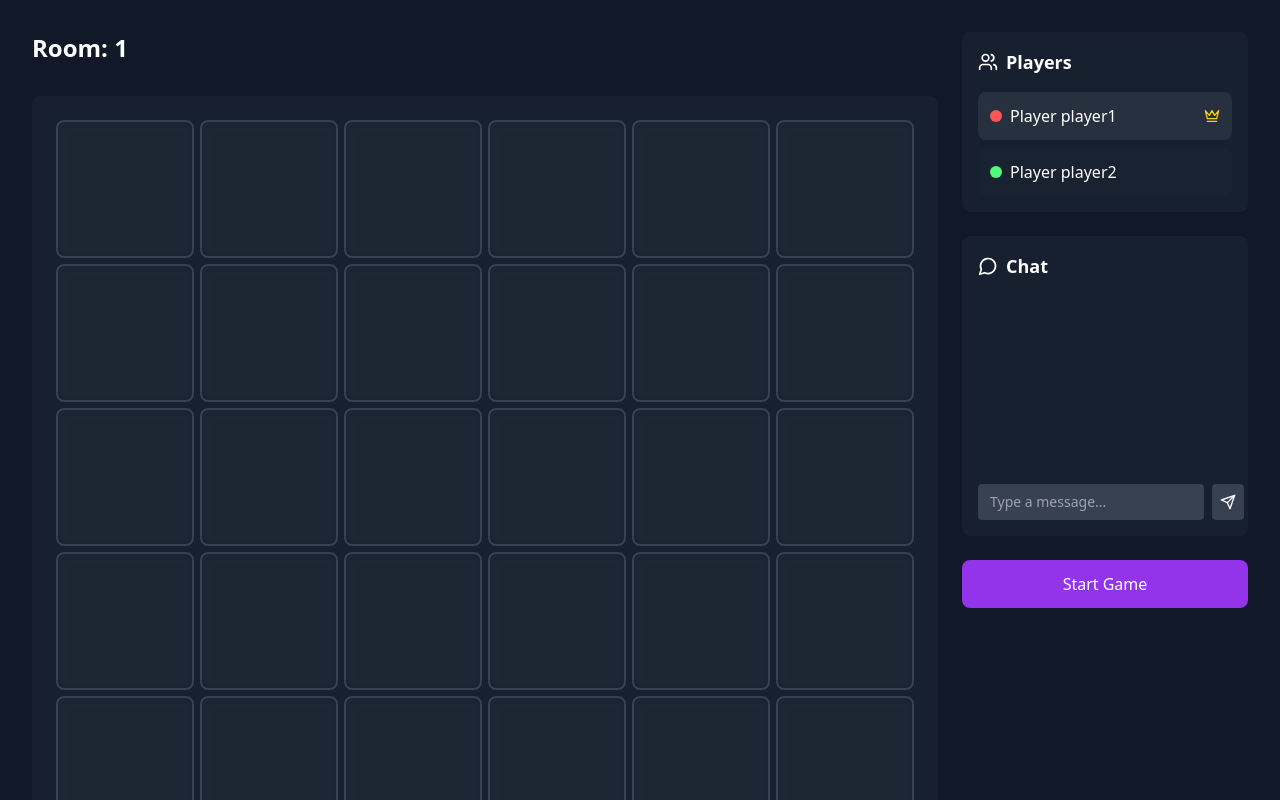
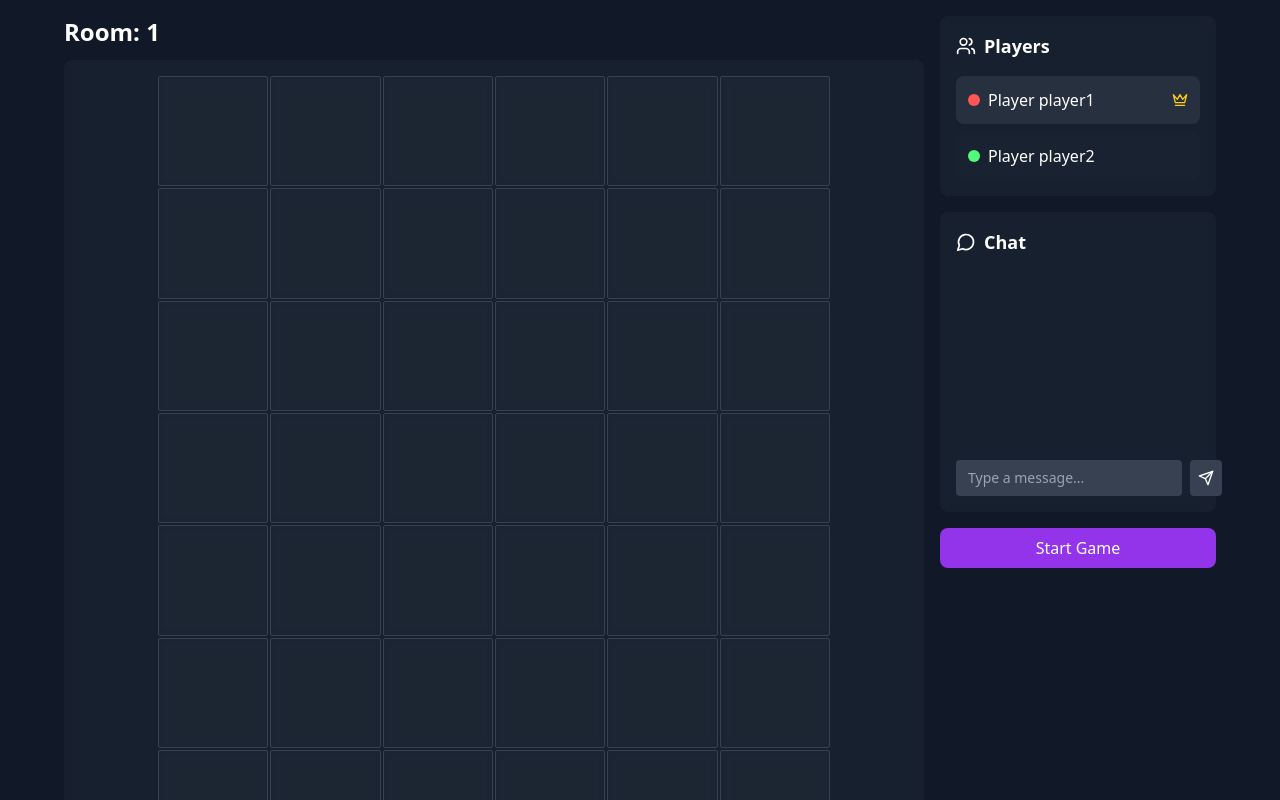
Before and after one commit to zengarv/Chain-Reaction, a React (Vite) app: page /room/1 in a window 1280 px wide. Shown: the top 800 px of the page. Built offline with nearby package versions, Linux system fonts and the light colour scheme.

Commit message:
Broken down into more components

```diff
--- /dev/null
+++ b/src/components/Cell.tsx
@@ -0,0 +1,85 @@
+import React from 'react';
+import { motion, AnimatePresence } from 'framer-motion';
+import Orb from './Orb';
+
+interface CellProps {
+  rowIndex: number;
+  colIndex: number;
+  cell: {
+    orbs: number;
+    playerId: string | null;
+  };
+  criticalMass: number;
+  playerColors: Record<string, string>;
+  onCellClick: (row: number, col: number) => void;
+}
+
+const Cell: React.FC<CellProps> = ({
+  rowIndex,
+  colIndex,
+  cell,
+  criticalMass,
+  playerColors,
+  onCellClick,
+}) => {
+  const isUnstable = cell.orbs === criticalMass - 1;
+
+  const cellVariants = {
+    initial: {
+      scale: 1,
+      rotate: 0,
+    },
+    explode: {
+      scale: [1, 1.2, 0.8, 1],
+      rotate: [0, 10, -10, 0],
+      transition: {
+        duration: 0.5,
+        ease: "easeInOut",
+        times: [0, 0.2, 0.5, 1],
+      }
+    }
+  };
+
+  return (
+    <motion.div
+      key={`${rowIndex}-${colIndex}`}
+      className="aspect-square border border-gray-700 rounded-sm bg-gray-800/50
+                 backdrop-blur-sm hover:bg-gray-700/50 cursor-pointer overflow-hidden
+                 transition-colors duration-200"
+      initial="initial"
+      variants={cellVariants}
+      animate={cell.orbs >= criticalMass ? "explode" : "initial"}
+      whileHover={{ scale: 1.05 }}
+      whileTap={{ scale: 0.95 }}
+      onClick={() => onCellClick(rowIndex, colIndex)}
+      layout
+    >
+      <AnimatePresence mode="wait">
+        {cell.orbs > 0 && (
+          <motion.div
+            key={`orb-${cell.orbs}-${cell.playerId}`}
+            initial={{ scale: 0.5, opacity: 0 }}
+            animate={{ scale: 1, opacity: 1 }}
+            exit={{
+              scale: 1.5,
+              opacity: 0,
+              transition: {
+                duration: 0.3,
+                ease: "easeOut"
+              }
+            }}
+            className="w-full h-full flex items-center justify-center"
+          >
+            <Orb
+              color={playerColors[cell.playerId!]}
+              count={cell.orbs}
+              isUnstable={isUnstable}
+            />
+          </motion.div>
+        )}
+      </AnimatePresence>
+    </motion.div>
+  );
+};
+
+export default Cell;
--- a/src/components/GameBoard.tsx
+++ b/src/components/GameBoard.tsx
@@ -1,10 +1,9 @@
 import React from 'react';
-import { motion, AnimatePresence } from 'framer-motion';
-import Orb from './Orb';
-import { Cell } from '../types/game';
+import { Cell as CellType } from '../types/game';
+import Cell from './Cell';
 
 interface GameBoardProps {
-  board: Cell[][];
+  board: CellType[][];
   currentPlayer: string;
   onCellClick: (row: number, col: number) => void;
   playerColors: Record<string, string>;
@@ -16,84 +15,33 @@ const GameBoard: React.FC<GameBoardProps> = ({
   onCellClick,
   playerColors,
 }) => {
-  const getCriticalMass = (row: number, col: number) => {
-    const isCorner =
-      (row === 0 && col === 0) ||
-      (row === 0 && col === board[0].length - 1) ||
-      (row === board.length - 1 && col === 0) ||
-      (row === board.length - 1 && col === board[0].length - 1);
-    const isEdge =
-      row === 0 || col === 0 || row === board.length - 1 || col === board[0].length - 1;
-
+  const getCriticalMass = (row: number, col: number): number => {
+    const isCorner = (row === 0 || row === board.length - 1) &&
+                    (col === 0 || col === board[0].length - 1);
+    const isEdge = row === 0 || col === 0 ||
+                   row === board.length - 1 || col === board[0].length - 1;
     return isCorner ? 2 : isEdge ? 3 : 4;
   };
 
-  const cellVariants = {
-    initial: {
-      scale: 1,
-      rotate: 0,
-    },
-    explode: {
-      scale: [1, 1.2, 0.8, 1],
-      rotate: [0, 10, -10, 0],
-      transition: {
-        duration: 0.5,
-        ease: "easeInOut",
-        times: [0, 0.2, 0.5, 1],
-      }
-    }
-  };
-
   return (
-    <div className="grid gap-1.5" style={{
-      gridTemplateColumns: `repeat(${board[0].length}, minmax(0, 1fr))`,
-    }}>
+    <div
+      className="grid gap-0.5"
+      style={{
+        gridTemplateColumns: `repeat(${board[0].length}, minmax(0, 1fr))`,
+      }}
+    >
       {board.map((row, rowIndex) =>
-        row.map((cell, colIndex) => {
-          const criticalMass = getCriticalMass(rowIndex, colIndex);
-          const isUnstable = cell.orbs === criticalMass - 1;
-
-          return (
-            <motion.div
-              key={`${rowIndex}-${colIndex}`}
-              className="aspect-square border-2 border-gray-700 rounded-lg bg-gray-800/50
-                       backdrop-blur-sm hover:bg-gray-700/50 cursor-pointer overflow-hidden
-                       transition-colors duration-200"
-              initial="initial"
-              variants={cellVariants}
-              animate={cell.orbs >= criticalMass ? "explode" : "initial"}
-              whileHover={{ scale: 1.05 }}
-              whileTap={{ scale: 0.95 }}
-              onClick={() => onCellClick(rowIndex, colIndex)}
-              layout
-            >
-              <AnimatePresence mode="wait">
-                {cell.orbs > 0 && (
-                  <motion.div
-                    key={`orb-${cell.orbs}-${cell.playerId}`}
-                    initial={{ scale: 0.5, opacity: 0 }}
-                    animate={{ scale: 1, opacity: 1 }}
-                    exit={{
-                      scale: 1.5,
-                      opacity: 0,
-                      transition: {
-                        duration: 0.3,
-                        ease: "easeOut"
-                      }
-                    }}
-                    className="w-full h-full"
-                  >
-                    <Orb
-                      color={playerColors[cell.playerId!]}
-                      count={cell.orbs}
-                      isUnstable={isUnstable}
-                    />
-                  </motion.div>
-                )}
-              </AnimatePresence>
-            </motion.div>
-          );
-        })
+        row.map((cell, colIndex) => (
+          <Cell
+            key={`${rowIndex}-${colIndex}`}
+            rowIndex={rowIndex}
+            colIndex={colIndex}
+            cell={cell}
+            criticalMass={getCriticalMass(rowIndex, colIndex)}
+            playerColors={playerColors}
+            onCellClick={onCellClick}
+          />
+        ))
       )}
     </div>
   );
--- a/src/components/GameRoom.tsx
+++ b/src/components/GameRoom.tsx
@@ -12,6 +12,7 @@ const DEFAULT_SETTINGS: GameSettings = {
 };
 
 const GameRoom: React.FC = () => {
+
   const { roomId } = useParams();
   const location = useLocation();
   const [board, setBoard] = useState<Cell[][]>([]);
@@ -144,25 +145,27 @@ const GameRoom: React.FC = () => {
   }
 
   return (
-    <div className="min-h-screen bg-gray-900 p-8">
-      <div className="max-w-7xl mx-auto grid grid-cols-4 gap-6">
-        <div className="col-span-3">
-          <h2 className="text-2xl font-bold text-white mb-8">Room: {roomId}</h2>
+    <div className="min-h-screen bg-gray-900 p-3 lg:p-4">
+      <div className="max-w-6xl mx-auto grid grid-cols-1 lg:grid-cols-4 gap-3 lg:gap-4">
+        <div className="lg:col-span-3">
+          <h2 className="text-2xl font-bold text-white mb-3">Room: {roomId}</h2>
           <motion.div
-            className="bg-gray-800/50 backdrop-blur-sm rounded-lg p-6"
+            className="bg-gray-800/50 backdrop-blur-sm rounded-lg p-3 lg:p-4 flex items-center justify-center"
             initial={{ opacity: 0, y: 20 }}
             animate={{ opacity: 1, y: 0 }}
           >
+            <div className="w-full max-w-2xl"> {/* Reduced from 3xl to 2xl */}
               <GameBoard
                 board={board}
                 currentPlayer={currentPlayer}
                 onCellClick={handleCellClick}
                 playerColors={playerColors}
               />
+            </div>
           </motion.div>
         </div>
 
-        <div className="space-y-6">
+        <div className="space-y-3 lg:space-y-4">
           <PlayersList
             players={players}
             currentPlayer={currentPlayer}
@@ -177,7 +180,7 @@ const GameRoom: React.FC = () => {
 
           {!gameStarted && players.find(p => p.id === currentPlayer)?.isAdmin && (
             <motion.button
-              className="w-full bg-purple-600 text-white py-3 px-6 rounded-lg font-medium
+              className="w-full bg-purple-600 text-white py-2 px-4 rounded-lg font-medium
                        hover:bg-purple-700 transition-colors"
               whileHover={{ scale: 1.02 }}
               whileTap={{ scale: 0.98 }}
```
Lines whose indentation alone changed are shown as unchanged.
